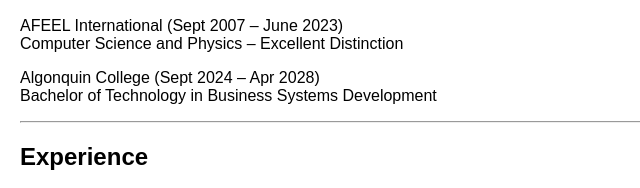
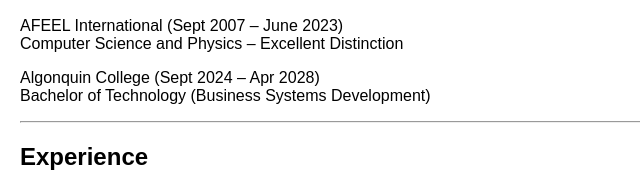
Before and after one commit to moodythenerd/cst3106_labs, a plain HTML site: page Lab03/resume.html in a window 1280 px wide. Shown: the part 301-489 px from the top of the page, 0-640 px from the left. Drawn offline with Linux system fonts and the light colour scheme.

Commit message:
Updated the eduction system

```diff
--- a/Lab03/resume.html
+++ b/Lab03/resume.html
@@ -21,7 +21,7 @@
 <p>AFEEL International (Sept 2007 – June 2023)<br>
     Computer Science and Physics – Excellent Distinction</p>
 <p>Algonquin College (Sept 2024 – Apr 2028)<br>
-    Bachelor of Technology in Business Systems Development</p>
+    Bachelor of Technology (Business Systems Development)</p>
 <hr>
 
 <h2>Experience</h2>
```
